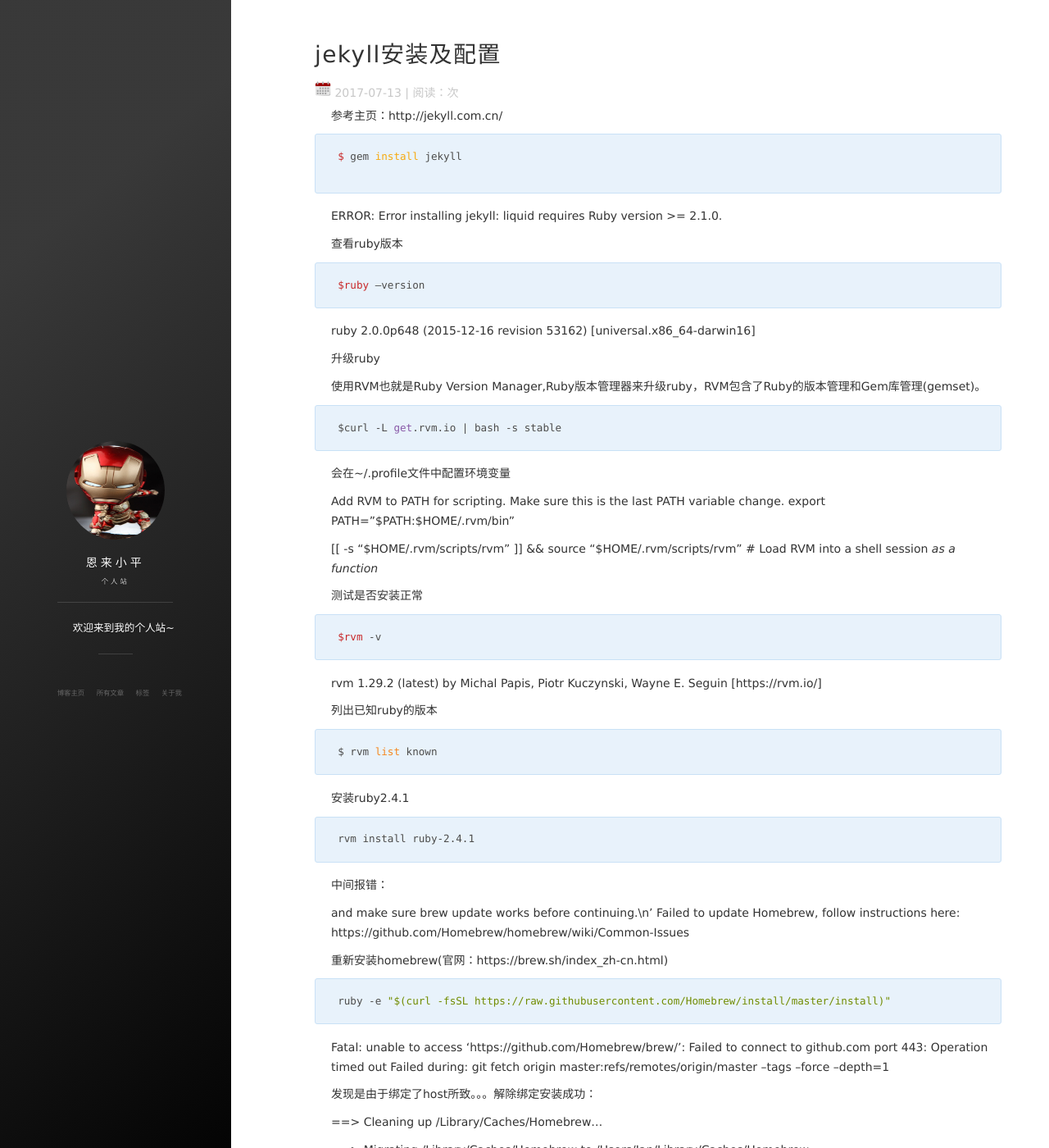
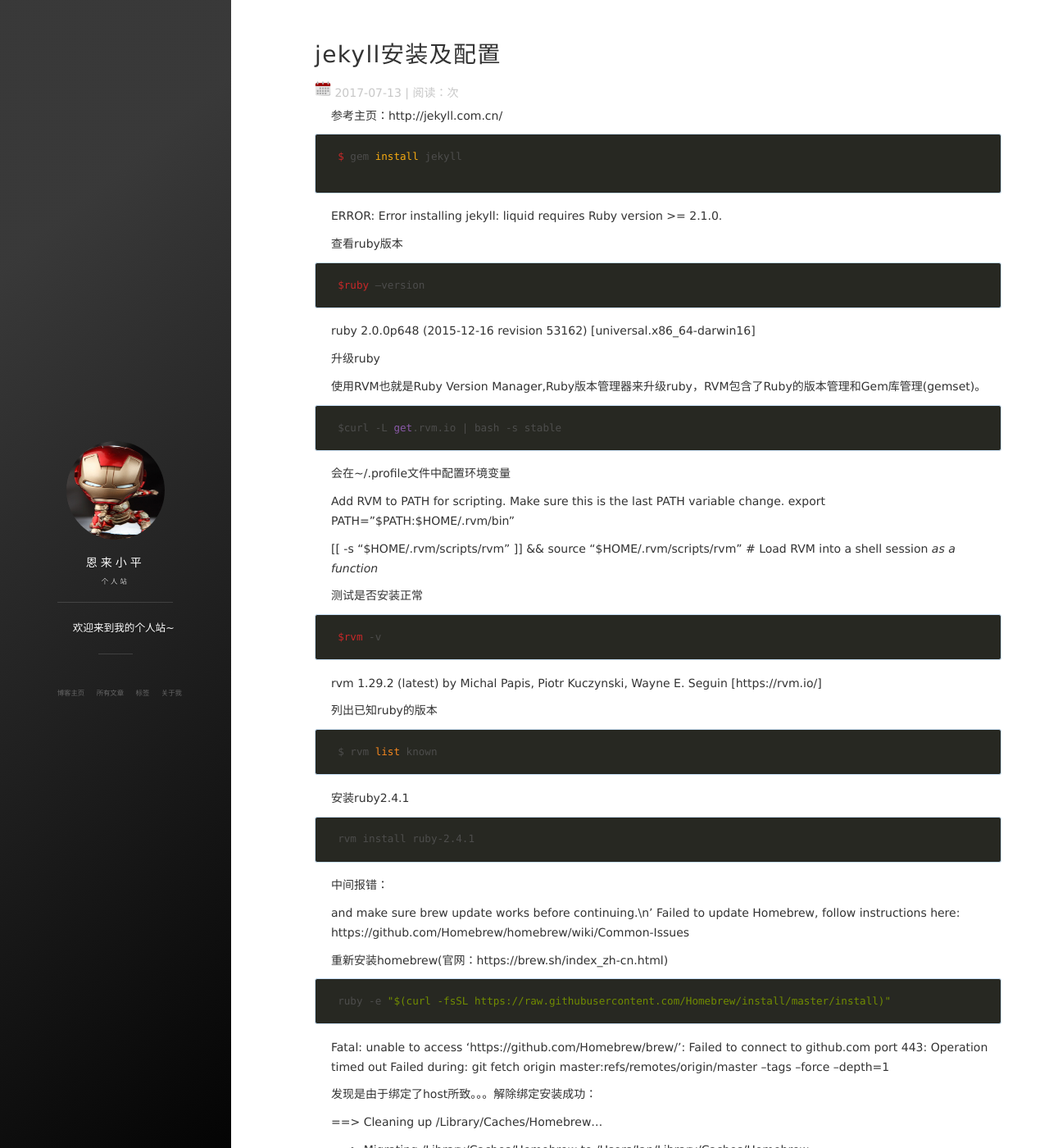
Before and after one commit to kangzao/kangzao.github.io, a Jekyll site: the page built from _posts/2017-07-13-jekyll安装及配置.md, in a window 1280 px wide and 1400 px high. Shown: the whole window at 82% size. Built offline with Jekyll 4.4.1, drawn with Linux system fonts in a browser that asks for light colours; nearby versions of some CDN libraries; comment, search, counter and statistics services are not loaded.

Commit message:
edit css

```diff
--- a/css/main.css
+++ b/css/main.css
@@ -184,7 +184,7 @@
 code {
   color: #000000;
   padding: .1em .4em;
-  background: #e8f2fb;
+  background: #272822;
   border: 1px solid #c9e1f6;
   border-radius: 3px;
   font-family: Consolas, Menlo, Monaco, Lucida Console, Liberation Mono, DejaVu Sans Mono, Bitstream Vera Sans Mono, Courier New, monospace, serif;
@@ -195,7 +195,7 @@
 pre {
   margin-bottom: 1.3em;
   padding: 1em 2.5%;
-  background: #e8f2fb;
+  background: #272822;
   border: 1px solid #c9e1f6;
   border-radius: 3px;
   font-family: Consolas, Menlo, Monaco, Lucida Console, Liberation Mono, DejaVu Sans Mono, Bitstream Vera Sans Mono, Courier New, monospace, serif;
```
